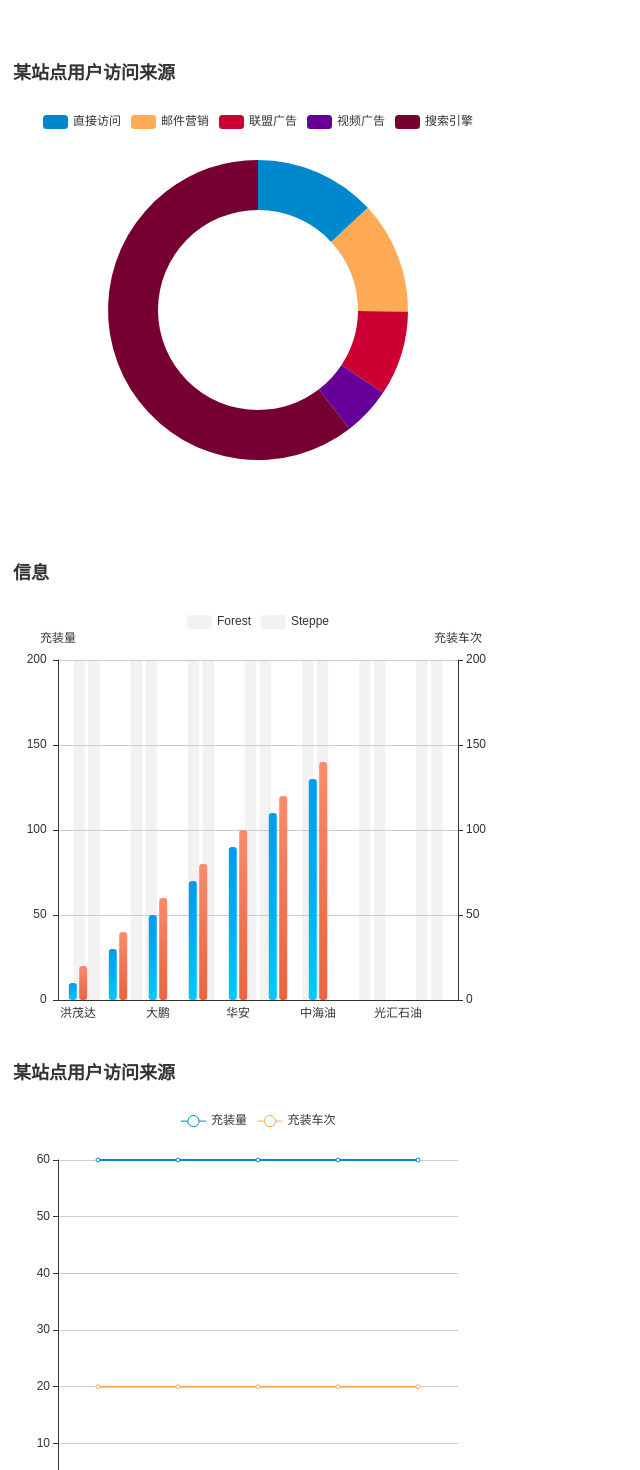
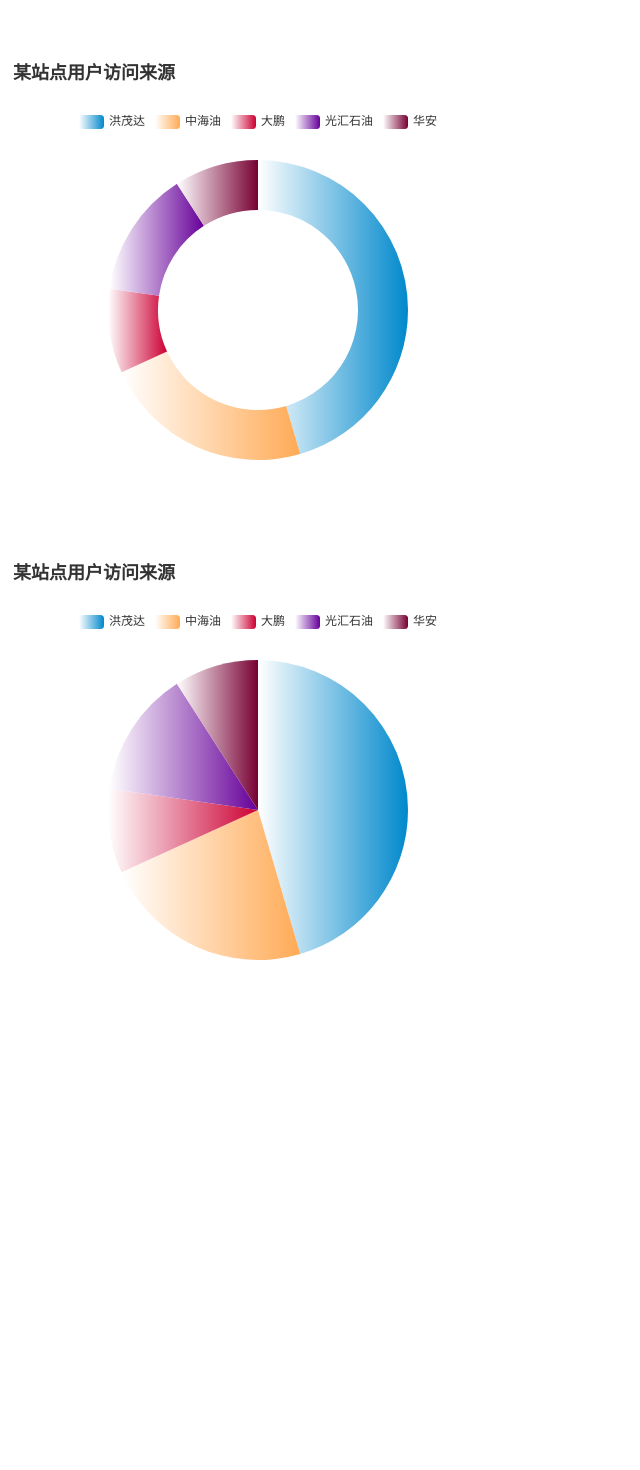
Before and after one commit to Notexistboy/vueComSelf, a Vue app: page /index in a window 1280 px wide. Shown: the top 1470 px of the page, without its empty margins (0-640 px from the left). After the commit the page ends 1068 px from the top, so only its background shows below. Built offline with nearby package versions, Linux system fonts and the light colour scheme.

Commit message:
gs third time

```diff
--- a/src/components/annularChart.vue
+++ b/src/components/annularChart.vue
@@ -8,15 +8,20 @@
 import echarts from "echarts";
 export default {
   props: {
-
+    annularData: Object
 	},
   data() {
-    return {};
+    return {
+      legendData:[],
+      listData: [],
+      seriesData: [],
+      arrayData:[]
+    };
   },
   mounted() {
-    var myChart = echarts.init(
-      document.getElementById("annularChartContainer")
-    );
+    this.getData
+    const { legendData,arrayData,listData } = this
+    var myChart = echarts.init(document.getElementById("annularChartContainer"));
     myChart.setOption({
 			color: ['#08c','#fa5','#c03', '#609','#703','#0fc'],
       title: {
@@ -31,7 +36,7 @@ export default {
       legend: {
 				orient: "horizontal",
 				top:"10%",
-        data: ["直接访问", "邮件营销", "联盟广告", "视频广告", "搜索引擎"]
+        data: legendData
 			},
       grid : {
         top : "20%",    //距离容器上边界40像素
@@ -60,18 +65,55 @@ export default {
               show: false
             }
           },
-          data: [
-            { value: 335, name: "直接访问" },
-            { value: 310, name: "邮件营销" },
-            { value: 234, name: "联盟广告" },
-            { value: 135, name: "视频广告" },
-            { value: 1548, name: "搜索引擎" }
-          ]
+          itemStyle: {
+            normal: {
+                label: {
+                    show: false
+                },
+                labelLine: {
+                    show: false
+                }
+            }
+          },
+          hoverAnimation: false,
+          data: listData,
         }
       ]
     });
   },
-  methods: {}
+  methods: {},
+  computed: {
+    getData(){
+      const { annularData,legendData,arrayData,listData } = this
+      for (var key in annularData){
+        legendData.push(key)
+        arrayData.push(annularData[key])
+      }
+      var color= ['#08c','#fa5','#c03', '#609','#703','#0fc']
+      //datalist遍历
+      for(var i=0; i<legendData.length; i++){
+        listData.push({
+          value: arrayData[i], name: legendData[i],
+          itemStyle: {
+                normal: {
+                    color: { // 完成的圆环的颜色
+                        colorStops: [{offset: 0,color: '#fff' // 0% 处的颜色
+                        }, {offset: 1,color: color[i] // 100% 处的颜色
+                        }]
+                    },
+                    label: {
+                        show: false
+                    },
+                    labelLine: {
+                        show: false
+                    }
+                }
+            }
+        })
+      }
+      return{ legendData,arrayData,listData }
+    }
+  },
 };
 </script>
 
--- a/src/components/barChart.vue
+++ b/src/components/barChart.vue
@@ -9,28 +9,27 @@
 import echarts from "echarts";
 export default {
 	props: {
-		objData:Object
+		barData:Object
 	},
   data() {
     return {
 			legendData:[],
+      xAxisDatas: [],
+      yAxisData: [],
       seriesData: [],
-      xAxisDatas: [],
+      seriesDataShadow: [],
 		};
   },
   mounted() {
-		this.getlegendData;
-    const { objData,legendData,xAxisDatas,seriesData } = this;
-    let xAxisData = [ ...new Set( xAxisDatas ) ];
+		this.getData
+    const { legendData,xAxisDatas,yAxisData,seriesData,seriesDataShadow } = this
+    let xAxisData = [ ...new Set( xAxisDatas ) ]
     // 基于准备好的dom，初始化echarts实例
-    var myChart = echarts.init(document.getElementById("barChartContainer"));
-    var myShadow = echarts.init(document.getElementById("barChartShadow"));
-    var data = [10, 30, 50, 70, 90, 110, 130];
-    var yMax = 200;
-    var dataShadow = [];
-    for (var i = 0; i < data.length; i++) {
-      dataShadow.push(yMax);
-    }
+    var myChart = echarts.init(document.getElementById("barChartContainer"))
+    var myShadow = echarts.init(document.getElementById("barChartShadow"))
+    var data = [10, 30, 50, 70, 90, 110, 130]
+
+    //如何拿到最高点
     // 绘制图表
     myChart.setOption({
       title: { text: "信息" },
@@ -53,83 +52,13 @@ export default {
       xAxis: [
         {
           type: "category",
-          data: xAxisDatas,
+          data: xAxisData,
           axisTick: { show: false }
         }
       ],
-      yAxis: [
-        {
-          type: "value",
-          name: "充装量",
-          min: 0,
-          max: 200,
-          interval: 50,
-          axisLabel: {
-            formatter: "{value} "
-          }
-        },
-        {
-          type: "value",
-          name: "充装车次",
-          min: 0,
-          max: 200,
-          interval: 50,
-          axisLabel: {
-            formatter: "{value} "
-          }
-        }
-      ],
-      series: [
-        {
-          itemStyle: {
-            normal: {
-              barBorderRadius: 3, // 柱条边线圆角，单位px，默认为0
-              color: new echarts.graphic.LinearGradient(0, 0, 0, 1, [
-                { offset: 0, color: "#009cef" },
-                { offset: 0.5, color: "#00b0f3" },
-                { offset: 1, color: "#00caf9" }
-              ])
-            },
-            emphasis: {
-              barBorderRadius: 3,
-              color: new echarts.graphic.LinearGradient(0, 0, 0, 1, [
-                { offset: 0, color: "#00caf9" },
-                { offset: 0.7, color: "#2378f7" },
-                { offset: 1, color: "#009cef" }
-              ])
-            }
-          },
-          name: "Forest",
-          type: "bar",
-          barWidth: "20%",
-          data: [10, 30, 50, 70, 90, 110, 130]
-        },
-        {
-          itemStyle: {
-            normal: {
-              barBorderRadius: 3, // 柱条边线圆角，单位px，默认为0
-              color: new echarts.graphic.LinearGradient(0, 0, 0, 1, [
-                { offset: 0, color: "#fe8a6d" },
-                { offset: 0.5, color: "#f37454" },
-                { offset: 1, color: "#eb6442" }
-              ])
-            },
-            emphasis: {
-              color: new echarts.graphic.LinearGradient(0, 0, 0, 1, [
-                { offset: 0, color: "#eb6442" },
-                { offset: 0.5, color: "#f37454" },
-                { offset: 1, color: "#fe8a6d" }
-              ])
-            }
-          },
-          name: "Steppe",
-          type: "bar",
-          barWidth: "20%",
-          barCategoryGap: "-100%",
-          data: [20, 40, 60, 80, 100, 120, 140]
-        }
-      ]
-    });
+      yAxis: yAxisData,
+      series: seriesData,
+    })
     myShadow.setOption({
       title: {
         text: ""
@@ -137,7 +66,7 @@ export default {
       legend: {
 				orient: "horizontal",
         top:"10%",
-        data: ["Forest", "Steppe"]
+        data: legendData
 			},
       grid : {
         top : "20%",    //距离容器上边界40像素
@@ -164,100 +93,101 @@ export default {
           show: false
         }
       },
-      series: [
-        {
+      series: seriesDataShadow
+    })
+  },
+  methods: {
+		change: function () {
+			console.log('change')
+      this.$emit('change')//把a标签的点击事件分发
+    }
+	},
+	computed:{
+		getData(){
+			var color = ['#08c','#fa5','#c03', '#609','#703','#0fc']
+      const { barData,legendData,xAxisDatas,yAxisData,seriesData,seriesDataShadow } = this
+
+			let values= []
+      for(var key in barData){
+        legendData.push(key);
+        values.push(barData[key])//取得value
+        for(var item in barData[key]){
+          xAxisDatas.push(item)
+        }
+      }
+      //遍历y轴,legendData对应y轴名称
+			//遍历value中的数据
+      var obj={}
+      var dataShadow = []
+      for(var i=0; i<values.length; i++){
+        debugger
+        obj["data_"+i]=[]
+        for(var item in values[i]){
+          obj["data_"+i].push(values[i][item])
+        }
+        //obj["data_"+i].length
+        //ymax = obj["data_"+i].Math(...obj["data_"+i])
+        var yMax = Math.max.apply(null, obj["data_"+i])
+        debugger
+        const itemLength = obj["data_"+i].length
+        if(dataShadow.length < itemLength){
+          //i不能混用 下面还要用i
+          for (var j = 0; j < itemLength; j++) {
+            dataShadow.push(yMax)
+          }
+        }
+        debugger
+        yAxisData.push({
+          type: 'value',
+          name: legendData[i],
+          mix: 0,
+          max: 100,
+          axisLabel: {
+            formatter: '{value}'
+          },
+          axisLine: {
+                lineStyle: {
+                    color: color[i]
+                }
+            },
+        })
+        debugger
+        seriesData.push({
+          itemStyle: {
+            normal: {
+              barBorderRadius: 3, // 柱条边线圆角，单位px，默认为0
+              color: new echarts.graphic.LinearGradient(0, 0, 0, 1, [
+                { offset: 0, color: color[i] },
+                { offset: 1, color: "#fff" }
+              ])
+            },
+            emphasis: {
+              barBorderRadius: 3,
+              color: new echarts.graphic.LinearGradient(0, 0, 0, 1, [
+                { offset: 0, color: color[i] },
+                { offset: 1, color: "#fff" }
+              ])
+            },
+          },
+          name: legendData[i],
+          type: "bar",
+          barWidth: "20%",
+          data: obj["data_"+i],
+        })
+        seriesDataShadow.push({
           // For shadow
           type: "bar",
           itemStyle: {
             normal: { color: "rgba(0,0,0,0.05)" }
           },
-          name: "Forest",
+          name: legendData[i],
           barWidth: "20%",
           barCategoryGap: "-150%",
           data: dataShadow, //会显示出来
-          animation: false
-        },
-        {
-          // For shadow
-          type: "bar",
-          itemStyle: {
-            normal: { color: "rgba(0,0,0,0.05)" }
-          },
-          name: "Steppe",
-          barWidth: "20%",
-          barCategoryGap: "-150%",
-          data: dataShadow, //会显示出来
-          animation: false
-        }
-      ]
-    });
-  },
-  methods: {
-		change: function () {
-			console.log('change')
-      this.$emit('change');//把a标签的点击事件分发
-    },
-	},
-	computed:{
-		getlegendData(){
-			var color = ['#08c','#fa5','#c03', '#609','#703','#0fc'];
-      const { objData,legendData,seriesData,xAxisDatas } = this;
-			let values= [];
-      for(var key in objData){
-        legendData.push(key);
-        values.push(objData[key]);//取得value
-        for(var item in objData[key]){
-          xAxisDatas.push(item)
-        }
-			};
-			//遍历y轴
-			//遍历value中的数据
-      var obj={}
-      for(var i=0; i<values.length; i++){
-        obj["data_"+i]=[]
-        for(var item in values[i]){
-          obj["data_"+i].push(values[i][item])
-        }
-        debugger
-        if(values.length<2){
-          seriesData.push({
-            name: legendData[i],
-            data: obj["data_"+i],
-            type: "line",
-            itemStyle : {
-                normal : {
-                  color:color[i], //改变折线点的颜色
-                  lineStyle:{
-                    color:color[i] //改变折线颜色
-                  },
-                }
-              },
-              areaStyle: {
-                normal: {
-                  color: new echarts.graphic.LinearGradient(0, 0, 0, 1, [
-                    { offset: 1, color: "#fff" },
-                    { offset: 0, color: color[i] }
-                  ])
-                }
-              },//控制阴影部分
-          })
-        } else {
-          seriesData.push({
-            name: legendData[i],
-            data: obj["data_"+i],
-            type: "line",
-            itemStyle : {
-              normal : {
-                color:color[i], //改变折线点的颜色
-                lineStyle:{
-                  color:color[i] //改变折线颜色
-                },
-              }
-            },
-          })
-        }
-      };
-			return {legendData,xAxisDatas,seriesData};
+          animation: false,
+        })
+      }
+			return {legendData,xAxisDatas,yAxisData,seriesData,seriesDataShadow }
 		}
 	}
 };
--- a/src/components/curveChart.vue
+++ b/src/components/curveChart.vue
@@ -8,7 +8,7 @@
 import echarts from "echarts";
 export default {
   props: {
-    objData:Object
+    curveData:Object
 	},
   data() {
     return {
@@ -18,8 +18,8 @@ export default {
     };
   },
   mounted() {
-    this.getlegendData;
-    const { objData,legendData,xAxisDatas,seriesData } = this;
+    this.getData;
+    const { legendData,xAxisDatas,seriesData } = this;
     let xAxisData = [ ...new Set( xAxisDatas ) ];
     var myChart = echarts.init(document.getElementById("curveChartContainer"));
     myChart.setOption({
@@ -46,20 +46,19 @@ export default {
   },
   methods: {},
   computed: {
-    getlegendData(){
+    getData(){
       var color = ['#08c','#fa5','#c03', '#609','#703','#0fc'];
-      const { objData,legendData,seriesData,xAxisDatas } = this;
+      const { curveData,legendData,seriesData,xAxisDatas } = this;
       //判断传入数据是几个
       //循环遍历数据
       let values= [];
-      for(var key in objData){
+      for(var key in curveData){
         legendData.push(key);
-        values.push(objData[key]);//取得value
-        for(var item in objData[key]){
+        values.push(curveData[key]);//取得value
+        for(var item in curveData[key]){
           xAxisDatas.push(item)
         }
       };
-
       //遍历value中的数据
       var obj={}
       for(var i=0; i<values.length; i++){
@@ -67,7 +66,6 @@ export default {
         for(var item in values[i]){
           obj["data_"+i].push(values[i][item])
         }
-        debugger
         if(values.length<2){
           seriesData.push({
             name: legendData[i],
@@ -106,7 +104,6 @@ export default {
           })
         }
       };
-      console.log(seriesData)
       return {legendData,xAxisDatas,seriesData};
     }
   }
--- a/src/components/pieChart.vue
+++ b/src/components/pieChart.vue
@@ -8,18 +8,21 @@
 import echarts from "echarts";
 export default {
 	props: {
-
+    pieData: Object
 	},
   data() {
-    return {};
+    return {
+      legendData:[],
+      listData: [],
+      seriesData: [],
+      arrayData:[]
+    };
   },
   mounted() {
+    this.getData
+    const { legendData,arrayData,listData } = this
     var myChart = echarts.init(document.getElementById("pieChartContainer"));
-
     myChart.setOption({
-			color: ['#08c','#fa5','#c03', '#609','#703','#0fc'],
-      animation: false, //动画
-      hoverAnimation: false, //移入移出动画
       title: {
         text: "某站点用户访问来源",
       },
@@ -30,7 +33,7 @@ export default {
       legend: {
 				orient: "horizontal",
 				top:"10%",
-        data: ["直接访问", "邮件营销", "联盟广告", "视频广告", "搜索引擎"]
+        data: legendData
 			},
       grid: {
         top: "20%",    //距离容器上边界40像素
@@ -41,33 +44,55 @@ export default {
           type: "pie",
           radius: "60%",
           center: ["50%", "50%"],
-          data: [
-            { value: 335, name: "直接访问" },
-            { value: 310, name: "邮件营销" },
-            { value: 234, name: "联盟广告" },
-            { value: 135, name: "视频广告" },
-            { value: 1548, name: "搜索引擎" }
-          ],
           itemStyle: {
-						 normal: {
-              barBorderRadius: 3, // 柱条边线圆角，单位px，默认为0
-              color: new echarts.graphic.LinearGradient(0, 0, 0, 1, [
-                { offset: 0, color: "#FFF" },
-                { offset: 0.5, color: "#00b0f3" },
-                { offset: 1, color: "#00caf9" }
-              ])
-            },
-            emphasis: {
-              shadowBlur: 10,
-              shadowOffsetX: 0,
-              shadowColor: "rgba(0, 0, 0, 0.5)"
+            normal: {
+                label: {
+                    show: false
+                },
+                labelLine: {
+                    show: false
+                }
             }
-          }
+          },
+          hoverAnimation: false,
+          data: listData,
         }
       ]
     });
   },
-  methods: {}
+  methods: {},
+  computed: {
+    getData(){
+      const { pieData,legendData,arrayData,listData } = this
+      for (var key in pieData){
+        legendData.push(key)
+        arrayData.push(pieData[key])
+      }
+      var color= ['#08c','#fa5','#c03', '#609','#703','#0fc']
+      //datalist遍历
+      for(var i=0; i<legendData.length; i++){
+        listData.push({
+          value: arrayData[i], name: legendData[i],
+          itemStyle: {
+                normal: {
+                    color: { // 完成的圆环的颜色
+                        colorStops: [{offset: 0,color: '#fff' // 0% 处的颜色
+                        }, {offset: 1,color: color[i] // 100% 处的颜色
+                        }]
+                    },
+                    label: {
+                        show: false
+                    },
+                    labelLine: {
+                        show: false
+                    }
+                }
+            }
+        })
+      }
+      return{ legendData,arrayData,listData }
+    }
+  },
 };
 </script>
 
--- a/src/pages/index.vue
+++ b/src/pages/index.vue
@@ -1,9 +1,9 @@
 <template>
   <div>
-    <annularChart :arrData="arrData"/>
-    <barChart :objData="objData"/>
-    <curveChart :objData="objData"/>
-    <pieChart :arrData="arrData"/>
+    <annularChart :annularData="obj1Data"/>
+    <!-- <barChart :barData="objData"/>
+    <curveChart :curveData="objData"/> -->
+    <pieChart :pieData="obj1Data"/>
   </div>
 </template>
 
@@ -12,10 +12,10 @@
 
     data () {
       return {
-        objData:{ '充装量':{'洪茂达':60,'中海油':60,'大鹏':60,'光汇石油':60,'华安':60},
-                  '充装车次':{'洪茂达':20,'中海油':20,'大鹏':20,'光汇石油':20,'华安':20}
-                },
-        arrData:[335,310,234,135,1548],
+        objData:{ '充装车次':{'洪茂达':100,'中海油':20,'大鹏':20,'光汇石油':20,'华安':20},
+                  '充装量':{'洪茂达':60,'中海油':60,'大鹏':60,'光汇石油':60,'华安':60}
+                  },
+        obj1Data:{'洪茂达':100,'中海油':50,'大鹏':20,'光汇石油':30,'华安':20},
       }
     },
 
```
Also changed, not shown: 2 other files (tests, documents, lock files or other folders).
